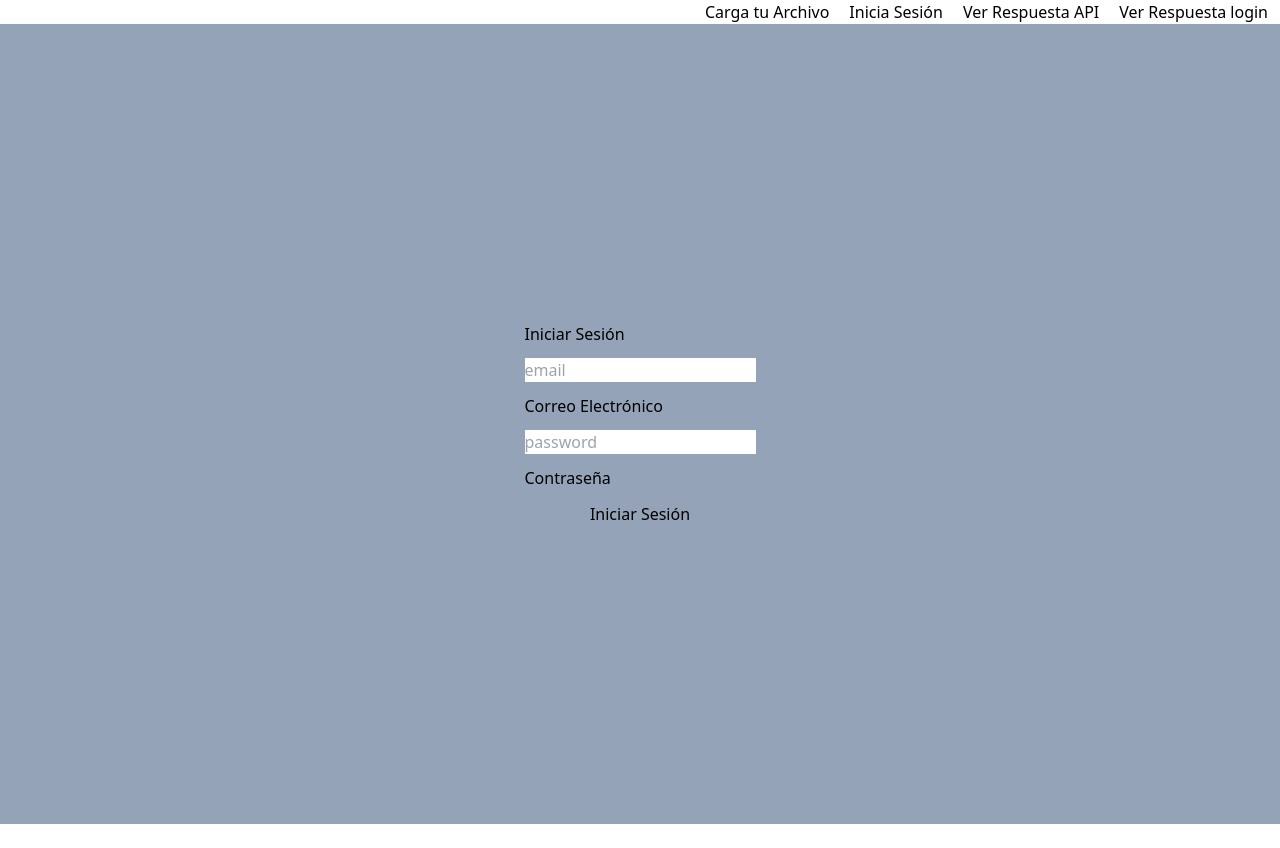
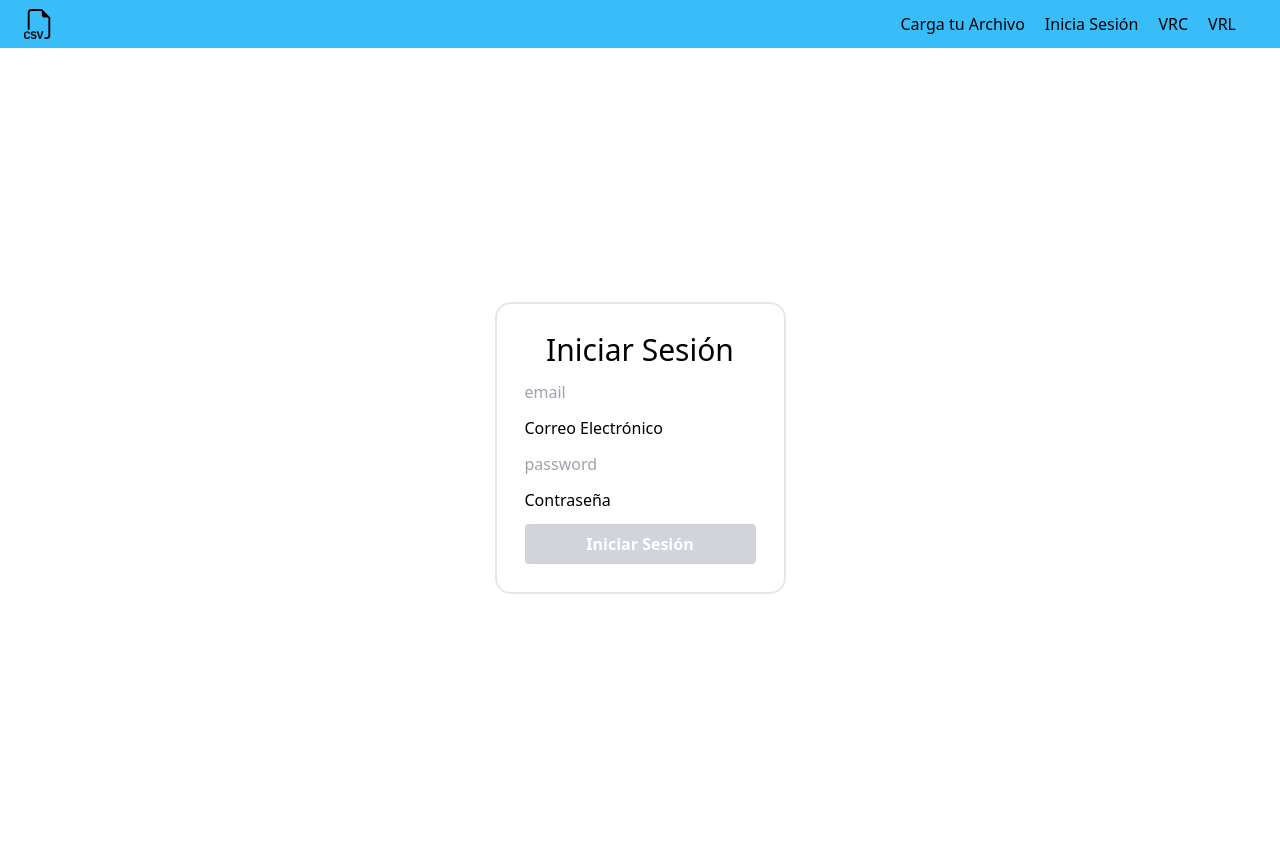
Before and after one commit to juan-arango35/reto-tecnico, a React (Vite) app: page /login in a window 1280 px wide. Before the commit the page ends 824 px from the top, so only its background shows below. Built offline with nearby package versions, Linux system fonts and the light colour scheme.

Commit message:
agrega estilos del login

```diff
--- a/package.json
+++ b/package.json
@@ -14,6 +14,7 @@
     "react": "^18.3.1",
     "react-dom": "^18.3.1",
     "react-hook-form": "^7.53.1",
+    "react-icons": "^5.3.0",
     "react-router-dom": "^6.27.0"
   },
   "devDependencies": {
--- a/src/components/Header.jsx
+++ b/src/components/Header.jsx
@@ -1,8 +1,14 @@
 import { Link } from "react-router-dom";
+import { BsFiletypeCsv } from "react-icons/bs";
 
 const Header = () => {
   return (
-    <ul className="flex justify-end gap-5 mr-3">
+    <div  className="flex justify-end items-center gap-5 mr-3 bg-sky-400 w-full pr-4 h-12">
+      <div className="ml-6">
+        <BsFiletypeCsv  className="text-3xl"/>
+      </div>
+      <ul className="flex justify-end items-center gap-5 mr-3 pr-4 w-full">
+
         <li>
           <Link to="/">Carga tu Archivo</Link>
         </li>
@@ -10,16 +16,13 @@ const Header = () => {
           <Link to="/login">Inicia Sesión</Link>
         </li>
         <li>
-        <Link to="/api/upload" >
-          Ver Respuesta API
-        </Link>
+          <Link to="/api/upload">VRC</Link>
         </li>
         <li>
-        <Link to="/api/login" >
-          Ver Respuesta login
-        </Link>
+          <Link to="/api/login">VRL</Link>
         </li>
       </ul>
+    </div>
   );
 };
 
--- a/src/pages/login/Login.jsx
+++ b/src/pages/login/Login.jsx
@@ -7,7 +7,13 @@ const Login = () => {
   const [password, setPassword] = useState("");
   const { login, isAuthenticated } = useContext(AuthContext);
   const [error, setError] = useState(null)
+  const [isFormComplete, setIsFormComplete] = useState(false)
   const navigate = useNavigate();
+
+  //funcion para ver que el formulario este lleno: useEffect(() => {
+    useEffect(() => {
+      setIsFormComplete(email.trim() !== "" && password.trim() !== "");
+    }, [email, password]);
 
   const handleSubmit = async (e) => {
     e.preventDefault();
@@ -27,9 +33,9 @@ const Login = () => {
   }, [isAuthenticated, navigate]);
 
   return (
-    <div className="flex  flex-col  justify-center items-center h-screen bg-slate-400">
-      <form onSubmit={handleSubmit} className="flex flex-col gap-3">
-        <h1>Iniciar Sesión</h1>
+    <div className="flex  flex-col  justify-center items-center h-screen bg-white">
+      <form onSubmit={handleSubmit} className="flex flex-col gap-3 border-2 p-7  rounded-2xl">
+        <h1 className="text-3xl text-center hover:text-sky-950">Iniciar Sesión</h1>
 
         <input
           type="email"
@@ -39,7 +45,7 @@ const Login = () => {
           placeholder="email"
           required
         />
-        <label htmlFor="email"> Correo Electrónico</label>
+        <label htmlFor="email" className="hover:text-sky-950"> Correo Electrónico</label>
 
         <input
           type="password"
@@ -49,11 +55,16 @@ const Login = () => {
           placeholder="password"
           required
         />
-        <label htmlFor="password">Contraseña</label>
+        <label htmlFor="password" className="hover:text-sky-950">Contraseña</label>
 
-        <button type="submit">Iniciar Sesión</button>
+        <button
+        disabled={!isFormComplete}
+        type="submit" className={`px-4 py-2 font-bold text-white rounded ${
+
+            isFormComplete ? "bg-blue-500 hover:bg-blue-700" : "bg-gray-300 cursor-not-allowed"
+          }`}>Iniciar Sesión</button>
       </form>
-      {error && <p>{error}</p>}
+      {error && <p className="text-red-500 mt-5">{error}</p>}
     </div>
   );
 };
```
Also changed, not shown: src/components/csvUploader/ResultDisplay.jsx (line endings or trailing spaces), 1 other file (tests, documents, lock files or other folders). Lines whose indentation alone changed are shown as unchanged.
